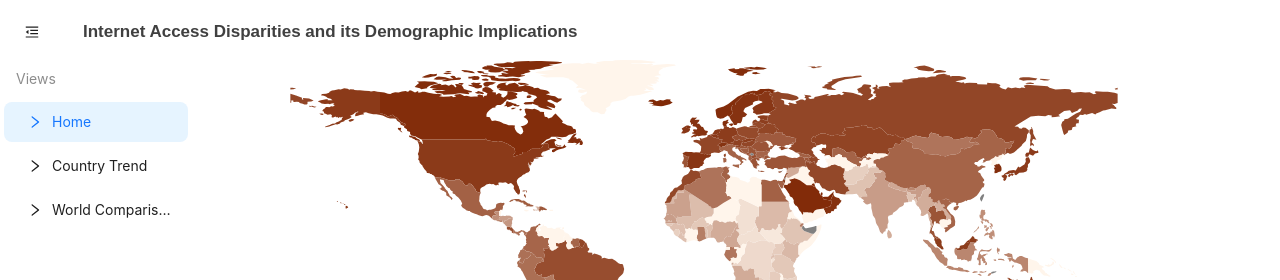
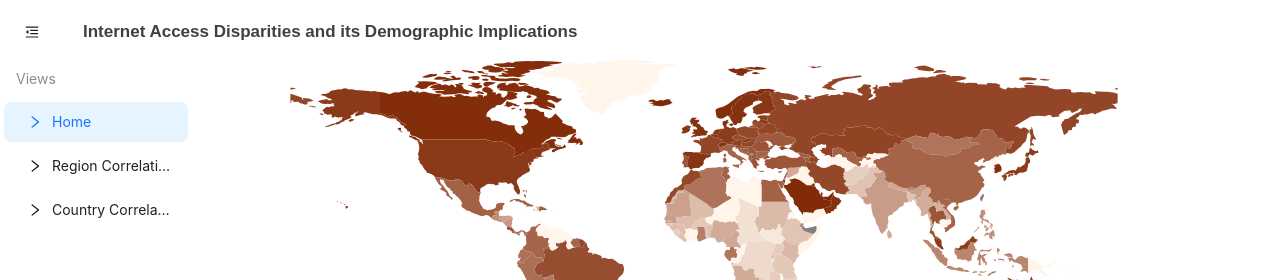
Before and after one commit to NigelLu/Info-Vis-Spring2023, a React app: page /home in a window 1280 px wide. Shown: the top 280 px of the page. Built offline with nearby package versions, Linux system fonts and the light colour scheme.

Commit message:
change: changed the view titles
files changed: route.js & corresponding components renamed

```diff
--- a/src/pages/CountryTrend.jsx
+++ b/src/pages/CountryCorrelation.jsx
@@ -3,10 +3,10 @@
 import React from "react";
 import { Spin } from "antd";
 
-export default function CountryTrend({ csvData, csvDataPending }) {
+export default function CountryCorrelation({ csvData, csvDataPending }) {
   return csvDataPending ? (
     <Spin size='large' spinning style={{ marginTop: "40vh" }} />
   ) : (
-    <h1>Country Trend</h1>
+    <h1>Country Correlation</h1>
   );
 }
--- a/src/pages/WorldComparison.jsx
+++ b/src/pages/RegionCorrelation.jsx
@@ -3,10 +3,10 @@
 import React from "react";
 import { Spin } from "antd";
 
-export default function WorldComparison({ csvData, csvDataPending }) {
+export default function RegionCorrelation({ csvData, csvDataPending }) {
   return csvDataPending ? (
     <Spin size='large' spinning style={{ marginTop: "40vh" }} />
   ) : (
-    <h1>World Comparison</h1>
+    <h1>Region Correlation</h1>
   );
 }
--- a/src/route.js
+++ b/src/route.js
@@ -1,19 +1,19 @@
 /** @format */
 
 import Home from "./pages/Home";
-import CountryTrend from "./pages/CountryTrend";
-import WorldComparison from "./pages/WorldComparison";
+import RegionCorrelation from "./pages/RegionCorrelation";
+import CountryCorrelation from "./pages/CountryCorrelation";
 
 export default [
   { path: "/home", pageName: "Home", component: Home },
   {
-    path: "/country-trend",
-    pageName: "Country Trend",
-    component: CountryTrend,
+    path: "/region-correlation",
+    pageName: "Region Correlation",
+    component: RegionCorrelation,
   },
   {
-    path: "/world-comparison",
-    pageName: "World Comparison",
-    component: WorldComparison,
+    path: "/country-correlation",
+    pageName: "Country Correlation",
+    component: CountryCorrelation,
   },
 ];
```
